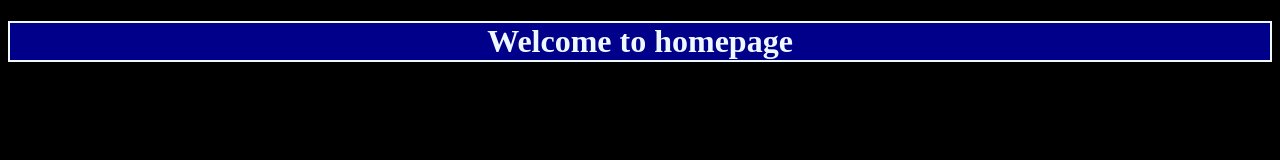
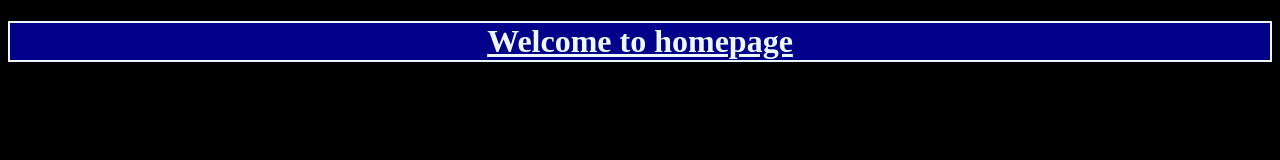
Before and after one commit to HirthikhaK/practise_repository_3, a plain HTML site: page index.html in a window 1280 px wide. Drawn offline with Linux system fonts and the light colour scheme.

Commit message:
Add underline to homepage heading

```diff
--- a/index.html
+++ b/index.html
@@ -6,6 +6,6 @@
     <title>Document</title>
 </head>
 <body style="background-color: black;">
-    <h1 style="color: aliceblue;background-color: darkblue;text-align: center;border: 2px solid aliceblue;">Welcome to homepage</h1>
+    <h1 style="color: aliceblue;background-color: darkblue;text-align: center;border: 2px solid aliceblue;text-decoration:underline;">Welcome to homepage</h1>
 </body>
 </html>
```
